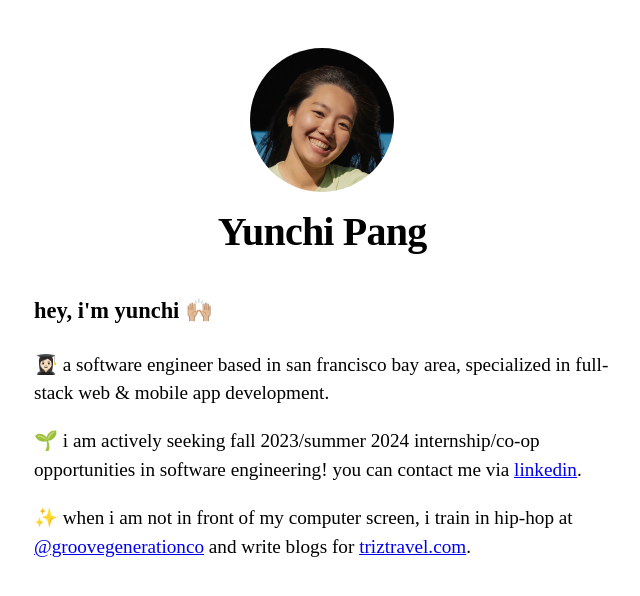
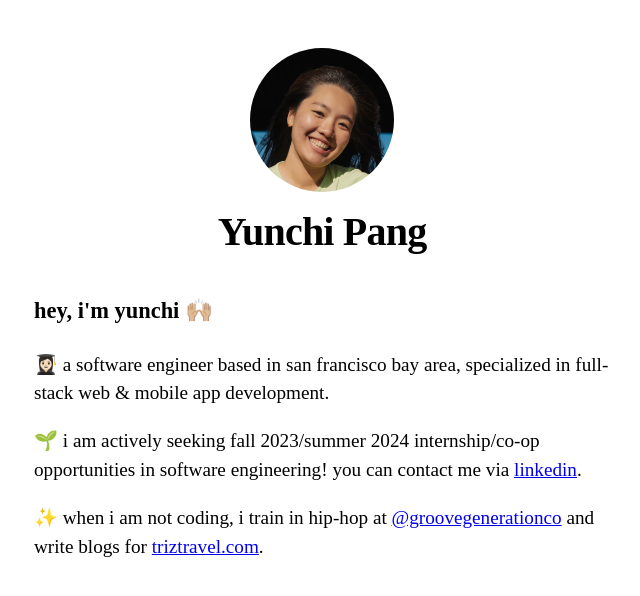
Before and after one commit to yunchipang/nextjs-portfolio, a Next.js app: page / in a window 1280 px wide. Shown: the top 596 px of the page, without its empty margins (318-958 px from the left). Built offline with nearby package versions, Linux system fonts and the light colour scheme.

Commit message:
Update home page wording (#12)

```diff
--- a/pages/index.tsx
+++ b/pages/index.tsx
@@ -17,7 +17,7 @@ export default function Home () {
         <p>🌱 i am actively seeking fall 2023/summer 2024 internship/co-op opportunities in software engineering! you can contact me via {" "}
           <Link href={profileLinks.LINKEDIN} target="_blank">linkedin</Link>.
         </p>
-        <p>✨ when i am not in front of my computer screen, i train in hip-hop at {" "}
+        <p>✨ when i am not coding, i train in hip-hop at {" "}
           <Link href={profileLinks.GG} target="_blank">@groovegenerationco</Link>
           {" "} and write blogs for {" "}
           <Link href={profileLinks.TRIZTRAVEL} target="_blank">triztravel.com</Link>.
```
